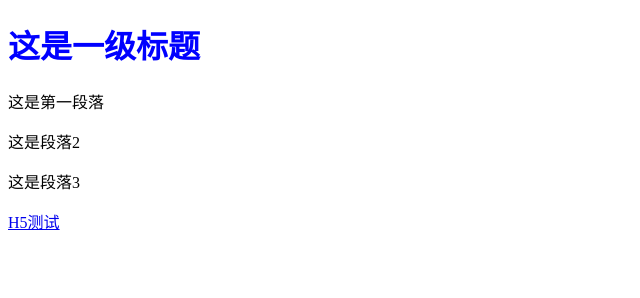
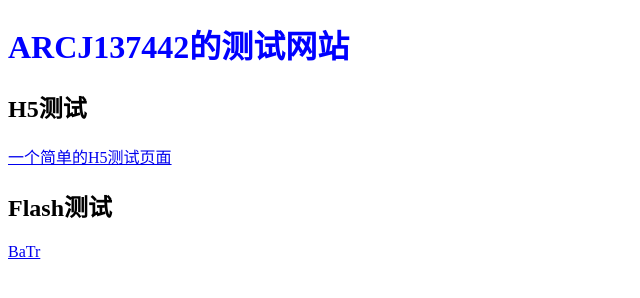
Before and after one commit to ARCJ137442/ARCJ137442.github.io, a plain HTML site: page index.html in a window 1280 px wide. Shown: the whole page, without its empty margins (0-640 px from the left). Drawn offline with Linux system fonts and the light colour scheme.

Commit message:
feat: :sparkles: 使用Ruffle引入Flash测试页面

```diff
--- a/index.html
+++ b/index.html
@@ -8,11 +8,11 @@
 </head>
 
 <body>
-  <h1>这是一级标题</h1>
-  <p>这是第一段落</p>
-  <p>这是段落2</p>
-  <p>这是段落3</p>
-  <a href="H5-test/index.html">H5测试</a>
+  <h1>ARCJ137442的测试网站</h1>
+  <h2>H5测试</h2>
+  <a href="H5-test/index.html">一个简单的H5测试页面</a>
+  <h2>Flash测试</h2>
+  <a href="Flash-test/index.html">BaTr</a>
 
   <script src="main.js"></script>
 </body>
```
Also changed, not shown: Flash-test/index.html (added, +17 -0 lines), 1 other file.
